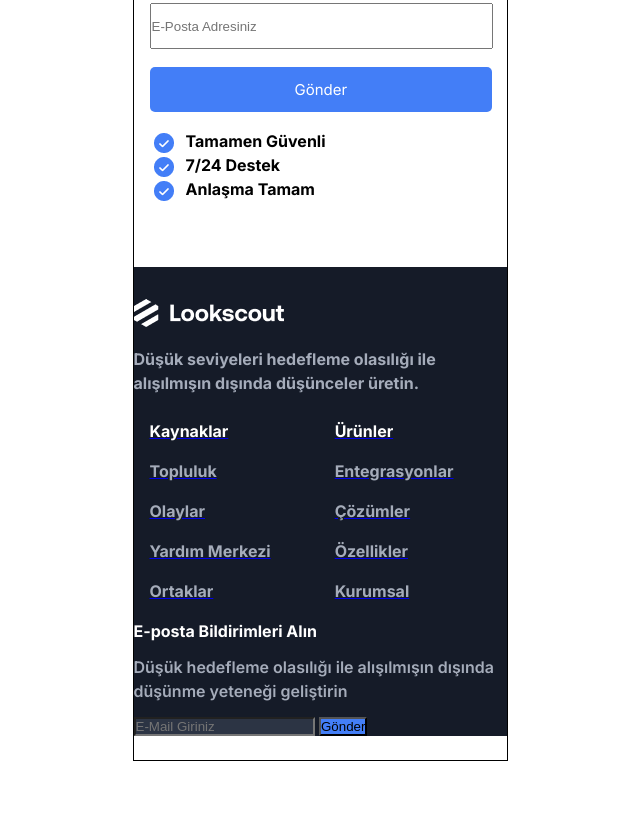
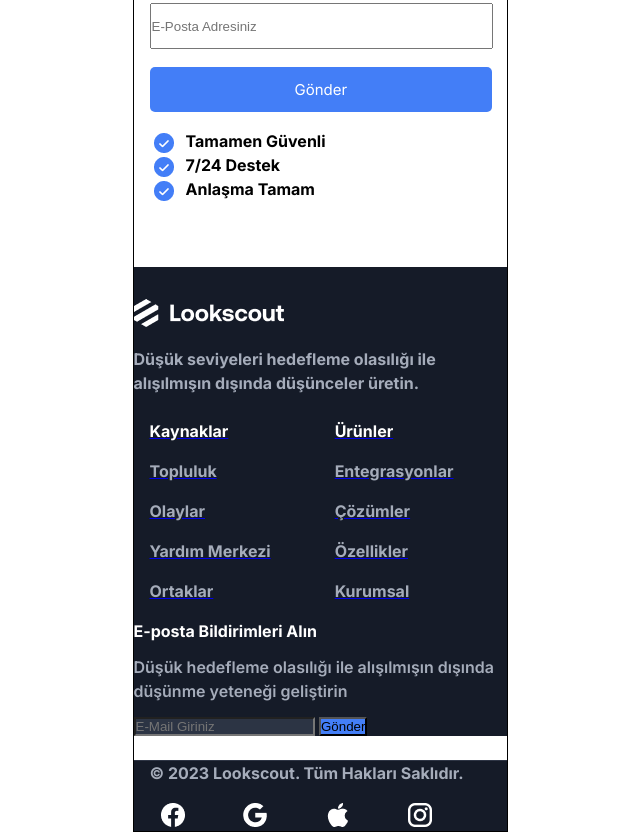
Before and after one commit to dursunkokturk/Front-End-School-Responsive-Project-Lookscout-Website-App-Landing-Page, a plain HTML site: page index.html in a window 1280 px wide. Shown: the part 8298-9130 px from the top of the page, without its empty margins (320-960 px from the left). Before the commit the page ends 9059 px from the top, so only its background shows below. Drawn offline with Linux system fonts and the light colour scheme.

Commit message:
index.html dosyasinda footer bolumunde yazi ve logolar eklendi css duzenlemesi yapildi

```diff
--- a/assets/css/lookscout.css
+++ b/assets/css/lookscout.css
@@ -468,6 +468,7 @@ h5 {
         color: #A5ACBA;
       }
     }
+
     .resources {
       margin-left: 16px;
       margin-right: 64px;
@@ -482,13 +483,35 @@ h5 {
     line-height: 24px;
     margin-bottom: 12px;
   }
+
   strong {
     color: white;
   }
+
   input {
     background-color: #2C3444;
   }
+
   button {
     background-color: #437EF7;
   }
 }
+
+.footer {
+  border-top: 1px solid #2E3545;
+  background-color: #151B28;
+  /* margin-inline: 16px; */
+
+  h4 {
+    color: #A5ACBA;
+    line-height: 24px;
+    margin-left: 16px;
+    margin-bottom: 18px;
+  }
+
+  img {
+    width: 24px;
+    height: 24px;
+    margin-inline: 27px;
+  }
+}
--- a/index.html
+++ b/index.html
@@ -343,6 +343,13 @@
       </div>
     </div>
 
+    <div class="footer">
+      <h4>© 2023 Lookscout. Tüm Hakları Saklıdır.</h4>
+      <img src="assets/img/logo-facebook.png" alt="">
+      <img src="assets/img/logo-google-letter.png" alt="">
+      <img src="assets/img/logo-apple.png" alt="">
+      <img src="assets/img/logo-instagram.png" alt="">
+    </div>
   </div>
 
 </body>
```
Also changed, not shown: assets/img/logo-apple.png (added), assets/img/logo-facebook.png (added), assets/img/logo-google-letter.png (added), assets/img/logo-instagram.png (added).
